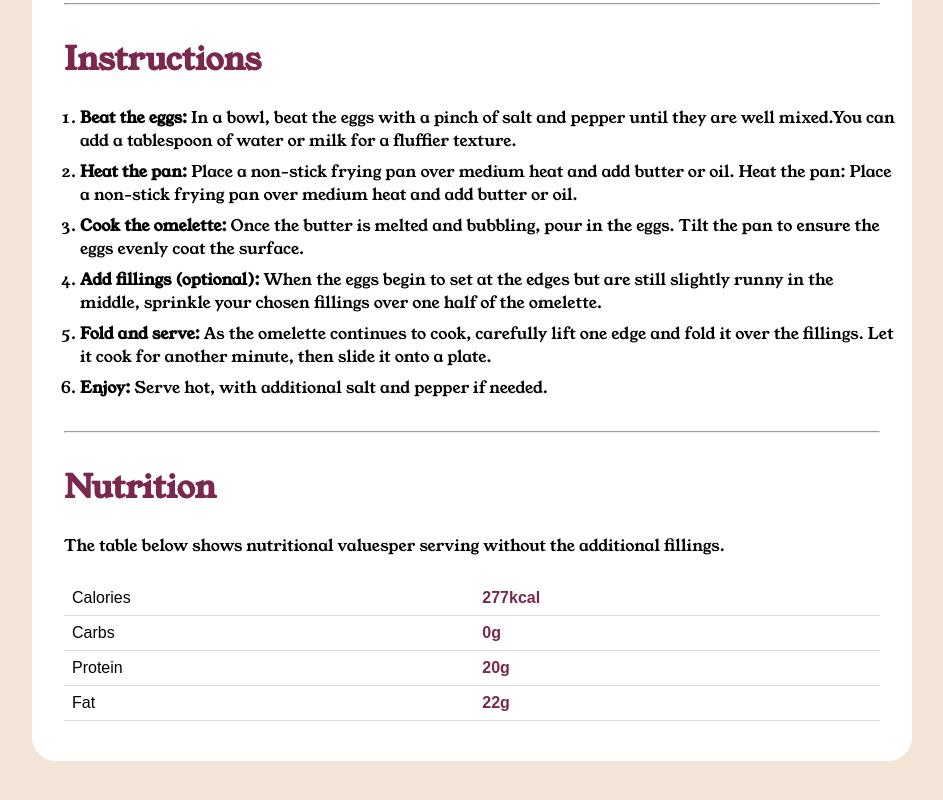
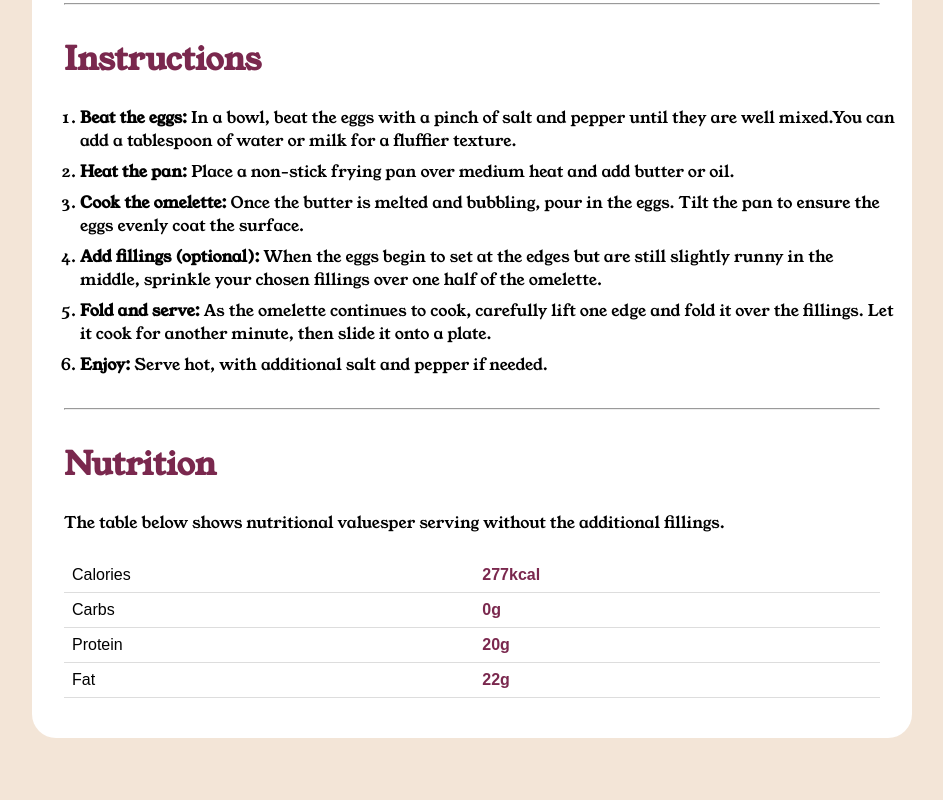
Before and after one commit to TobiA34/Recipe-list-frontmentor, a plain HTML site: page index.html in a window 1280 px wide. Shown: the part 1328-2128 px from the top of the page, without its empty margins (168-1111 px from the left). Drawn offline with Linux system fonts and the light colour scheme.

Commit message:
updated code

```diff
--- a/index.html
+++ b/index.html
@@ -51,8 +51,7 @@
                 water or milk for a fluffier texture.</li>
               <li class="ml-16 my-8 width"><span class="bold">Heat the pan:</span>  Place a non-stick frying pan over medium heat
                 and add butter or oil.
-                Heat the pan: Place a non-stick frying pan over medium heat and
-                add butter or oil.</li>
+     </li>
               <li  class="ml-16 my-8 width"><span class="bold">Cook the omelette: </span> Once the butter is melted and bubbling,
                 pour in the eggs. Tilt the pan to ensure the eggs evenly coat
                 the surface.</li>
--- a/main.css
+++ b/main.css
@@ -92,12 +92,16 @@ td, th {
 }
 
 
-@media screen  and (min-width:376px){
+@media screen  and (min-width: 375px){
     body{
         background: #F3E5D7;
+             display: flex;
+        justify-content: center;
+        align-items: center;
     }
     .wrapper {
         padding: 200px;
+        width: 100%;
     }
 
     .card {
```
